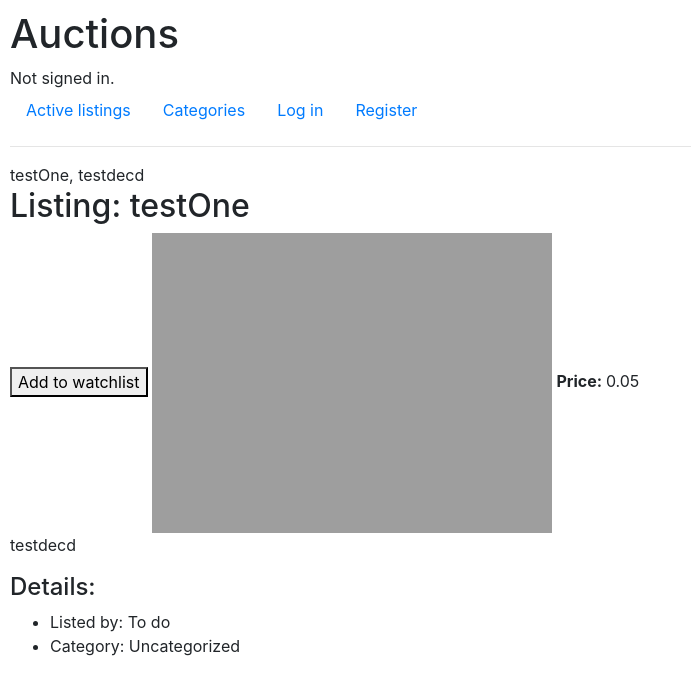
After one commit to AdrianSkar/CS50W, a Django app: page /listings/1 in a window 1280 px wide. The commit adds this page. Shown: the top 695 px of the page, without its empty margins (0-691 px from the left). Run offline with Django 3.2, Linux system fonts and the light colour scheme; data comes from the database, SQL or seed files in the repository; both versions use the stored data as it was after the commit; some libraries are stand-ins or nearby versions.

Commit message:
add[p2]:basic listing

```diff
--- a/04b.project 2/commerce/auctions/admin.py
+++ b/04b.project 2/commerce/auctions/admin.py
@@ -3,7 +3,8 @@
 
 
 class ListingAdmin(admin.ModelAdmin):
-	list_display = ('title', 'desc', 'start_bid', 'image_url', 'category')
+	list_display = ('title', 'desc', 'start_bid',
+	                'curr_bid', 'image_url', 'category')
 
 
 # Register your models here.
--- a/04b.project 2/commerce/auctions/models.py
+++ b/04b.project 2/commerce/auctions/models.py
@@ -25,8 +25,9 @@
 class Listing(models.Model):
     title = models.CharField(max_length=64)
     desc = models.CharField(max_length=300)
-    start_bid = models.DecimalField(max_digits=5, decimal_places=2)
-    # curr_bid = models.IntegerField(blank=True)
+    start_bid = models.DecimalField(max_digits=10, decimal_places=2)
+    curr_bid = models.DecimalField(
+        max_digits=10, decimal_places=2, blank=True, null=True)
     image_url = models.URLField(max_length=200)
     category = models.ForeignKey(
         Category, on_delete=models.SET_NULL, related_name='category', null=True)
--- a/04b.project 2/commerce/auctions/static/auctions/styles.css
+++ b/04b.project 2/commerce/auctions/static/auctions/styles.css
@@ -1,3 +1,13 @@
 body {
     padding: 10px;
 }
+
+.listing hr {
+    width: 50%;
+    left: 0;
+}
+
+.listLink, .listLink:hover {
+    text-decoration: none;
+    color: black
+}
--- a/04b.project 2/commerce/auctions/templates/auctions/layout.html
+++ b/04b.project 2/commerce/auctions/templates/auctions/layout.html
@@ -20,8 +20,17 @@
 			<li class="nav-item">
 				<a class="nav-link" href="{% url 'index' %}">Active listings</a>
 			</li>
+			<li class="nav-item">
+				<a class="nav-link" href="#">Categories</a>
+			</li>
 			{% if user.is_authenticated %}
 				<li class="nav-item">
+					<a class="nav-link" href="#">Watchlist</a>
+					</li>
+					<li class="nav-item">
+						<a class="nav-link" href="{% url 'create' %}">Create listing</a>
+					</li>
+					<li class="nav-item">
 					<a class="nav-link" href="{% url 'logout' %}">Log out</a>
 				</li>
 			{% else %}
--- /dev/null
+++ b/04b.project 2/commerce/auctions/templates/auctions/listing.html
@@ -0,0 +1,21 @@
+{% extends "auctions/layout.html" %}
+
+{% block body %}
+
+{{ listing }}
+<h2>Listing: {{ listing.title }}</h2>
+{% if listing.watchlist %}
+<button>Watched</button>
+{% else %}
+<button>Add to watchlist</button>
+{% endif %}
+<img src="{{ listing.image_url }}" alt="{{ listing.title }}'s image">
+<span><b>Price: </b>{{ listing.curr_bid|default:listing.start_bid }}</span>
+<p>{{ listing.desc }}</p>
+
+<h4>Details:</h4>
+<ul>
+	<li>Listed by: To do</li>
+	<li>Category: {{ listing.category|default_if_none:"Uncategorized" }}</li>
+</ul>
+{% endblock %}
--- a/04b.project 2/commerce/auctions/urls.py
+++ b/04b.project 2/commerce/auctions/urls.py
@@ -8,4 +8,5 @@
 	path("logout", views.logout_view, name="logout"),
 	path("register", views.register, name="register"),
 	path("create", views.create_listing, name="create"),
+	path("listings/<int:listing_id>", views.listing, name="listing"),
 ]
--- a/04b.project 2/commerce/auctions/views.py
+++ b/04b.project 2/commerce/auctions/views.py
@@ -8,7 +8,10 @@
 
 
 def index(request):
-	return render(request, "auctions/index.html")
+	listings = Listing.objects.all()
+	return render(request, "auctions/index.html", {
+		"listings": listings
+	})
 
 
 def login_view(request):
@@ -85,3 +88,11 @@
 	return render(request, "auctions/create.html", {
 		"categories": categories
 	})
+
+
+def listing(request, listing_id):
+	listing = Listing.objects.get(id=listing_id)
+
+	return render(request, "auctions/listing.html", {
+		"listing": listing
+	})
```
Also changed, not shown: 04b.project 2/commerce/auctions/templates/auctions/index.html (+12 -1 lines), 04b.project 2/commerce/auctions/migrations/0003_auto_20210225_1138.py (added), 04b.project 2/commerce/db.sqlite3, 04b.project 2/commerce/db_sample.sqlite3.
